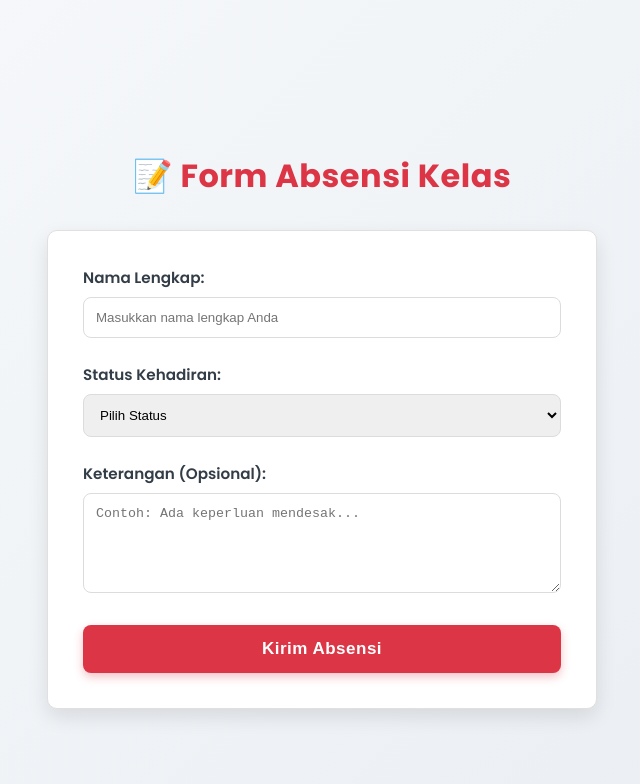
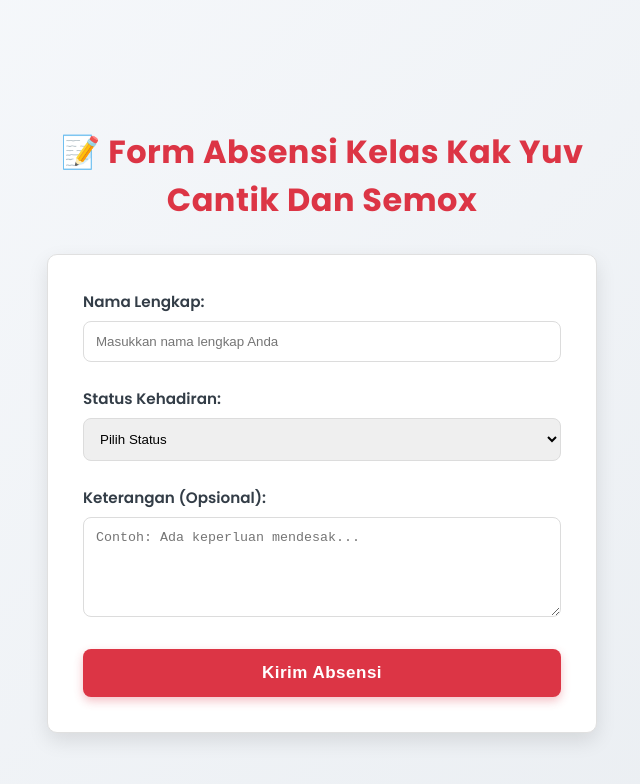
Before and after one commit to Rizal225-art/Absensi, a plain HTML site: page index.html in a window 1280 px wide. Shown: the whole page, without its empty margins (318-958 px from the left). Drawn offline with Linux system fonts and the light colour scheme.

Commit message:
Update index.html

```diff
--- a/index.html
+++ b/index.html
@@ -116,7 +116,7 @@
 </head>
 <body>
 
-    <h1>📝 Form Absensi Kelas</h1>
+    <h1>📝 Form Absensi Kelas Kak Yuv Cantik Dan Semox</h1>
 
     <form id="attendance-form">
 
```
